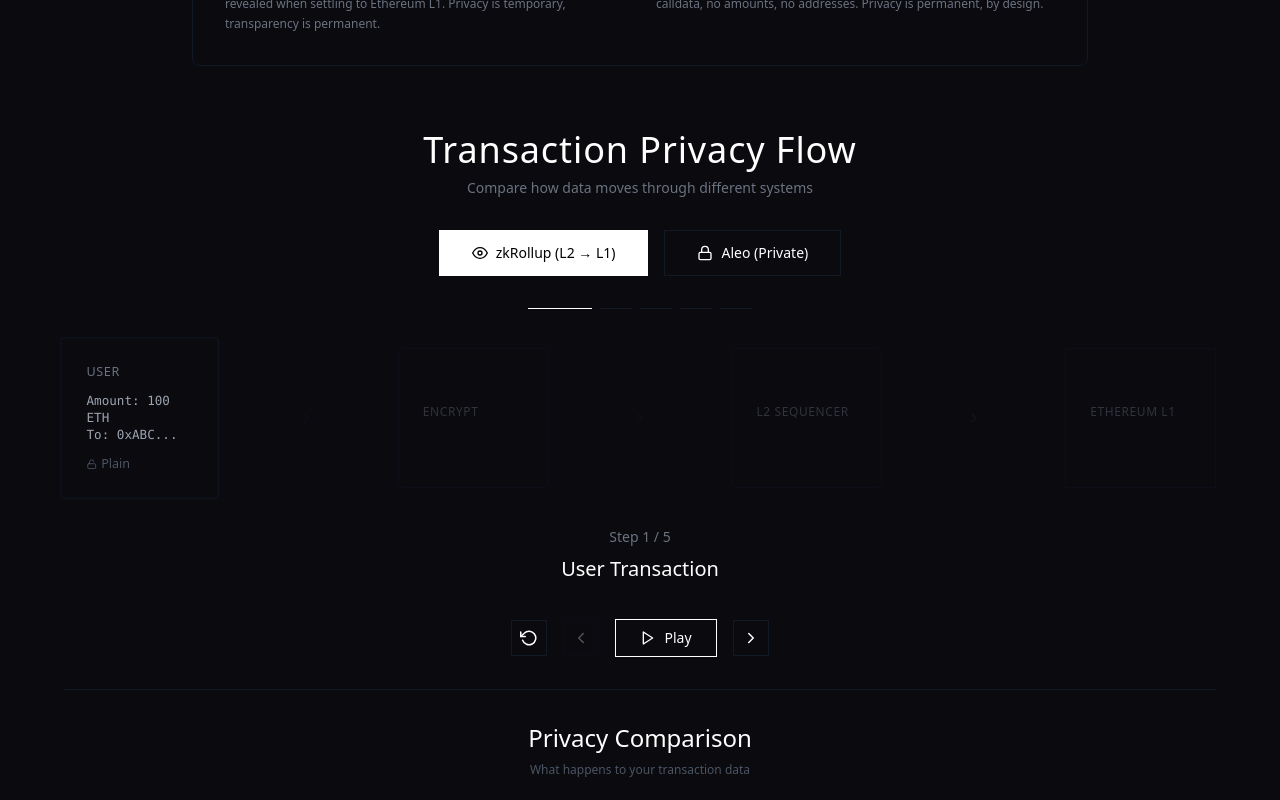
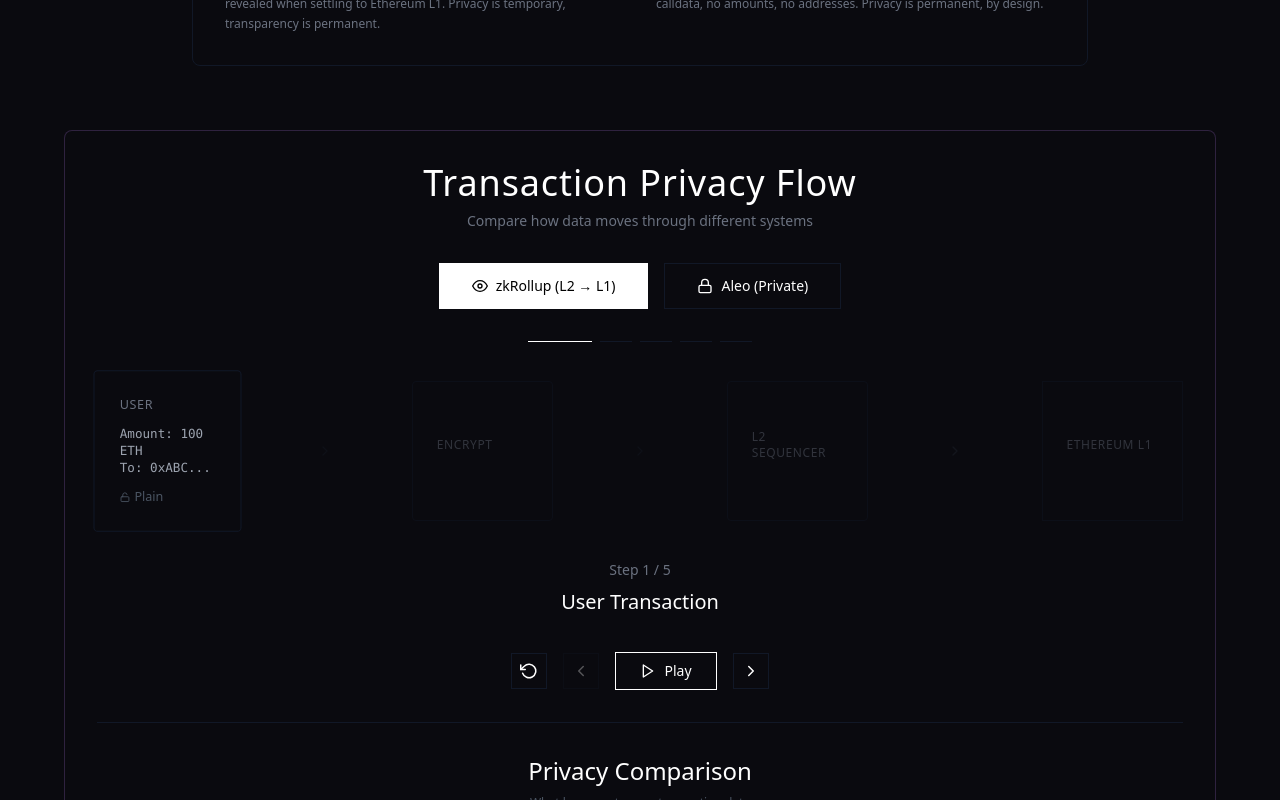
Before and after one commit to 760AnaPY/aleo-site, a React (Vite) app: page / in a window 1280 px wide. Shown: the part 5420-6220 px from the top of the page. Built offline with nearby package versions, Linux system fonts and the light colour scheme.

Commit message:
Add border wrapper to Transaction Privacy Flow to match zkSNARK styling

```diff
--- a/src/components/Hero/TransactionFlowComparison.jsx
+++ b/src/components/Hero/TransactionFlowComparison.jsx
@@ -46,7 +46,8 @@
   return (
     <section id="flow" className="bg-[#0a0a0f] text-white px-8 pt-2 pb-12">
       <div className="max-w-6xl mx-auto">
-        <div className="text-center mb-8">
+        <div className="bg-[#0a0a0f] p-8 rounded-lg border border-[#c084fc]/20 backdrop-blur-sm">
+          <div className="text-center mb-8">
           <h2 className="text-4xl font-light mb-2 tracking-wide">Transaction Privacy Flow</h2>
           <p className="text-gray-500 text-sm">Compare how data moves through different systems</p>
         </div>
@@ -201,6 +202,7 @@
             </div>
           </div>
         </div>
+        </div>
       </div>
     </section>
   );
```
